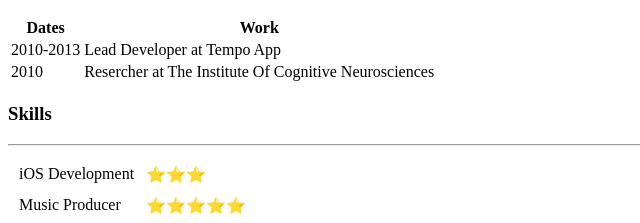
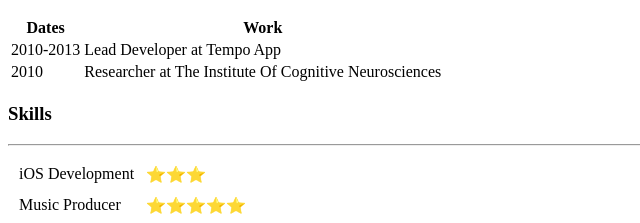
Before and after one commit to akellum7/Beginning, a plain HTML site: page index.html in a window 1280 px wide. Shown: the part 814-1037 px from the top of the page, 0-640 px from the left. Drawn offline with Linux system fonts and the light colour scheme.

Commit message:
Update index.html

```diff
--- a/index.html
+++ b/index.html
@@ -63,7 +63,7 @@
     </tr>
     <tr>
       <td>2010</td>
-      <td>Resercher at The Institute Of Cognitive Neurosciences</td>
+      <td>Researcher at The Institute Of Cognitive Neurosciences</td>
     </tr>
   </table>
   </p>
```
